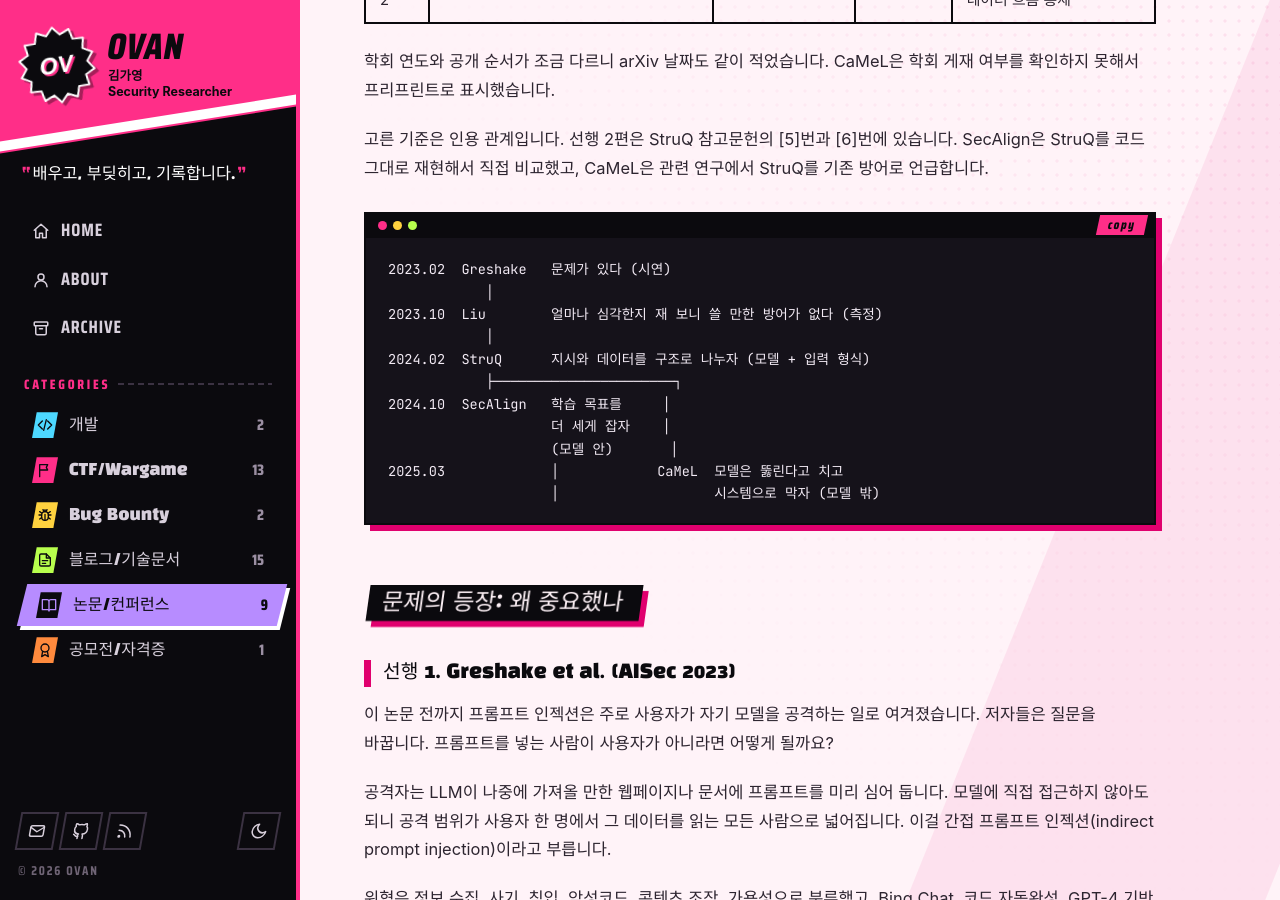
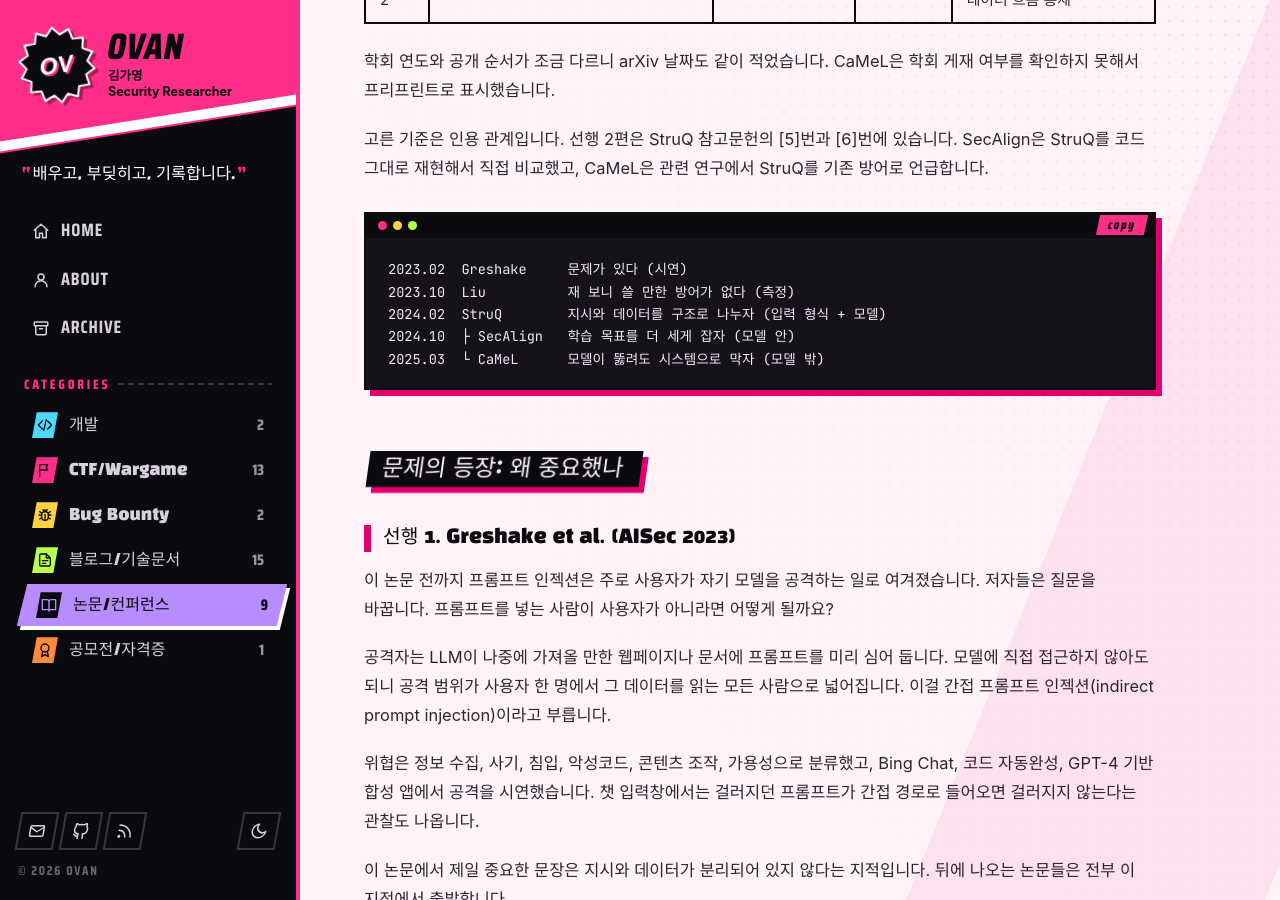
Before and after one commit to Grace0409/grace0409.github.io, a Jekyll site: the page built from _posts/2026-11-06-prompt-injection-defense-trend.md, in a window 1280 px wide and 900 px high, scrolled down 983 px. Built offline with Jekyll 4.4.1, drawn with Linux system fonts in a browser that asks for light colours; some web fonts are replaced.

Commit message:
논문 흐름도 정리

````diff
--- a/_posts/2026-11-06-prompt-injection-defense-trend.md
+++ b/_posts/2026-11-06-prompt-injection-defense-trend.md
@@ -23,17 +23,11 @@ tags: [prompt-injection, llm-security, paper-review, trend]
 고른 기준은 인용 관계입니다. 선행 2편은 StruQ 참고문헌의 [5]번과 [6]번에 있습니다. SecAlign은 StruQ를 코드 그대로 재현해서 직접 비교했고, CaMeL은 관련 연구에서 StruQ를 기존 방어로 언급합니다.
 
 ```text
-2023.02  Greshake   문제가 있다 (시연)
-            │
-2023.10  Liu        얼마나 심각한지 재 보니 쓸 만한 방어가 없다 (측정)
-            │
-2024.02  StruQ      지시와 데이터를 구조로 나누자 (모델 + 입력 형식)
-            ├──────────────────────┐
-2024.10  SecAlign   학습 목표를     │
-                    더 세게 잡자    │
-                    (모델 안)       │
-2025.03             │            CaMeL  모델은 뚫린다고 치고
-                    │                   시스템으로 막자 (모델 밖)
+2023.02  Greshake     문제가 있다 (시연)
+2023.10  Liu          재 보니 쓸 만한 방어가 없다 (측정)
+2024.02  StruQ        지시와 데이터를 구조로 나누자 (입력 형식 + 모델)
+2024.10  ├ SecAlign   학습 목표를 더 세게 잡자 (모델 안)
+2025.03  └ CaMeL      모델이 뚫려도 시스템으로 막자 (모델 밖)
 ```
 
 ## 문제의 등장: 왜 중요했나
````
